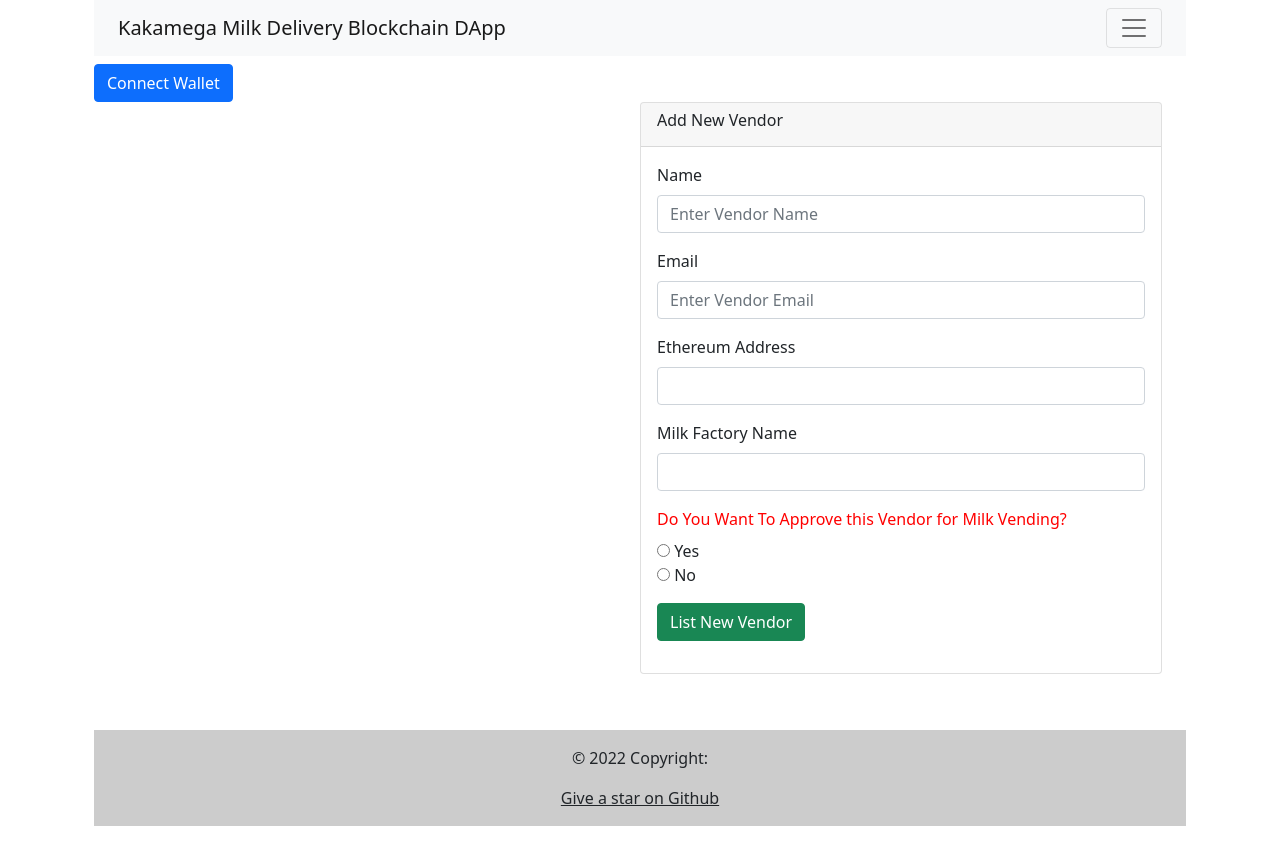
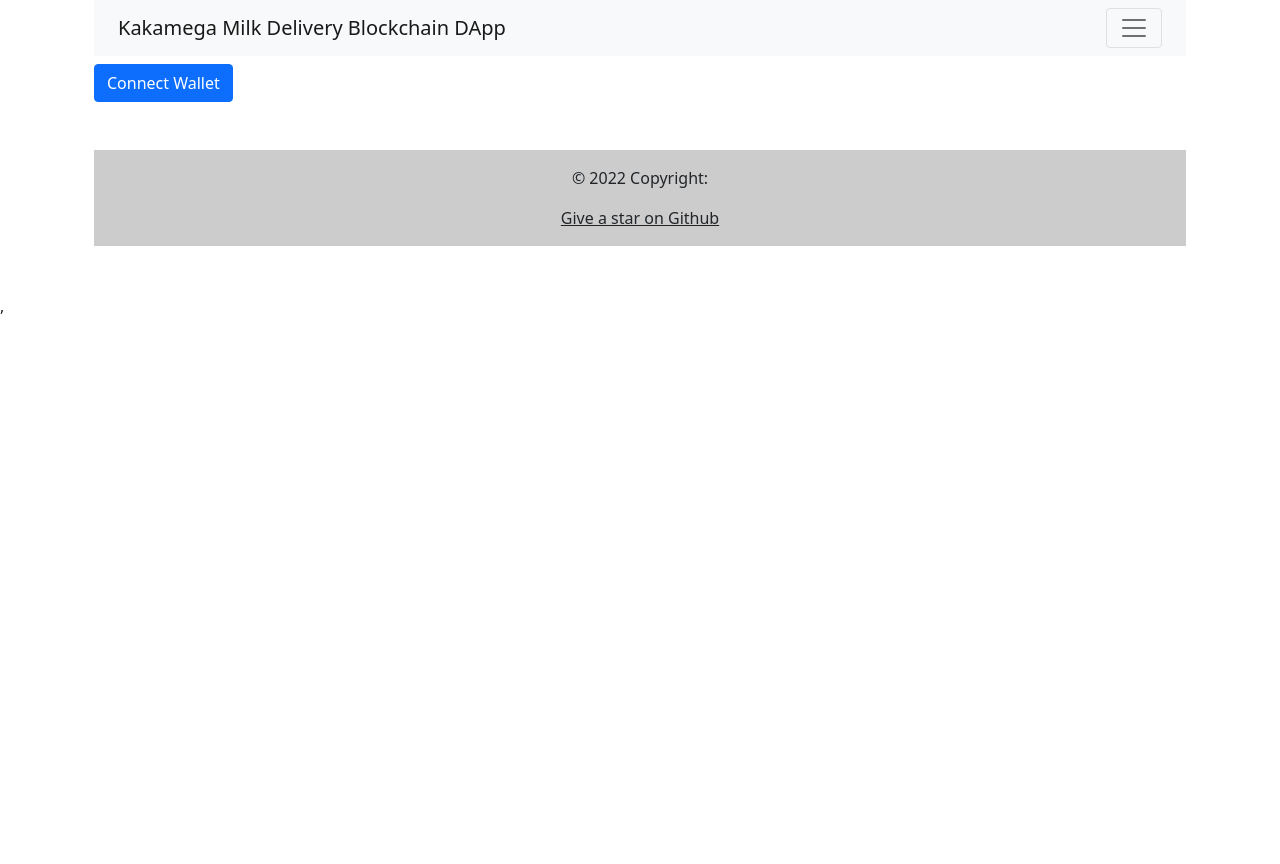
Before and after one commit to AlanSimsSheng/Milk-Delivery, a React (Vite) app in the folder client/: page / in a window 1280 px wide. Shown: the top 864 px of the page. After the commit the page ends 800 px from the top, so only its background shows below. Built offline with nearby package versions, Linux system fonts and the light colour scheme.

Commit message:
fix: check if user is connected before displaying new vendor listing form

```diff
--- a/client/src/components/NewVendor.jsx
+++ b/client/src/components/NewVendor.jsx
@@ -37,7 +37,7 @@ const NewVendor = () => {
 
     return(
         <div className="">
-            {connectedAccount == contractOwner &&
+            {connectedAccount && connectedAccount == contractOwner &&
                     <div className="card mb-2">
                         <div className="card-header">
                             <div className="card-title"><h6>Add New Vendor</h6></div>
```
